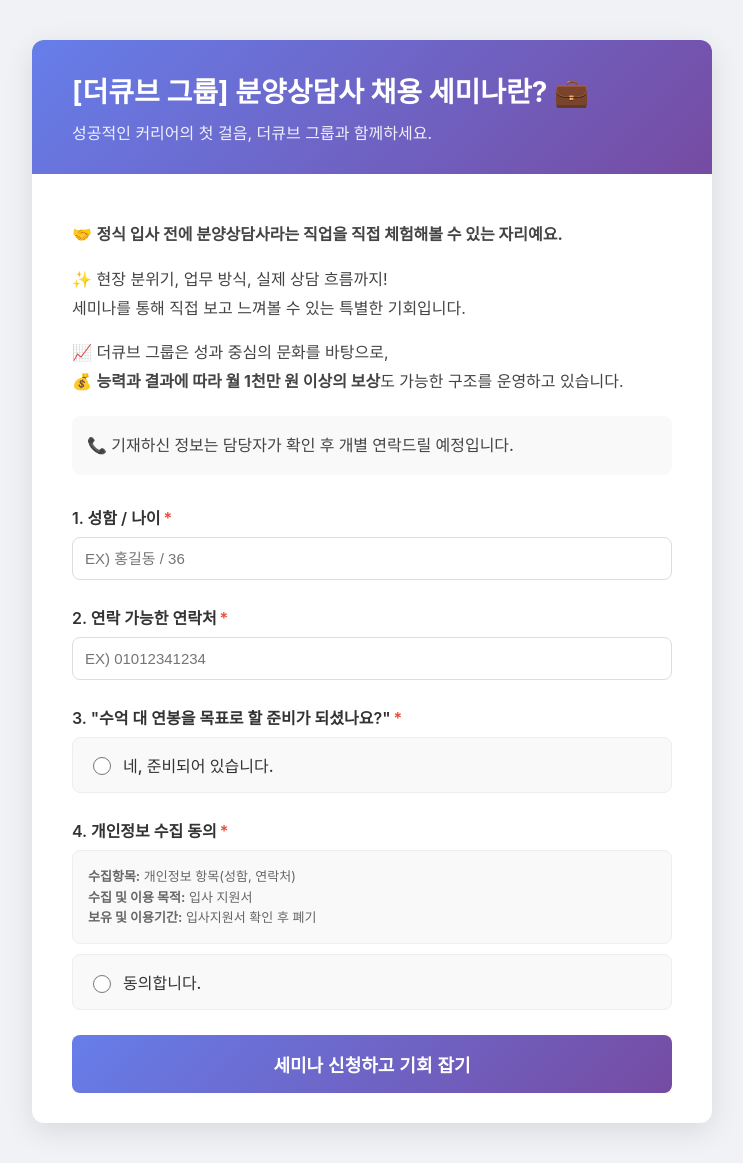
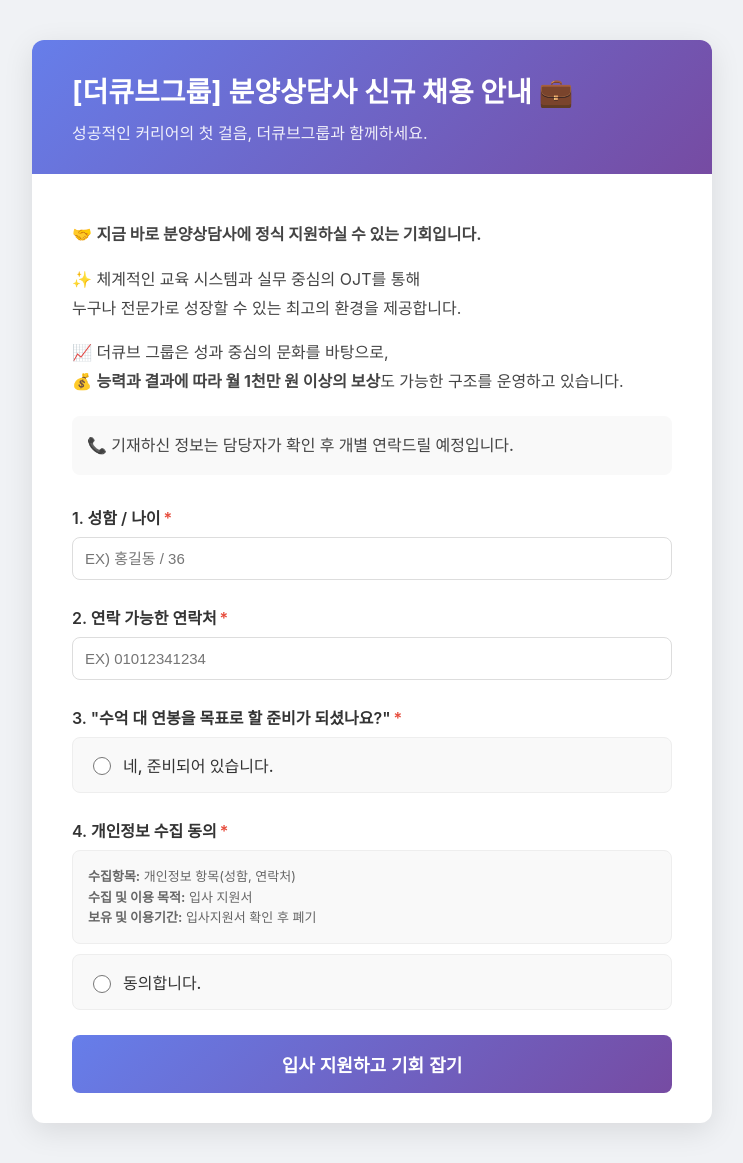
Before and after one commit to momentpro/jobskill, a plain HTML site: page index.html in a window 1280 px wide. Shown: the whole page, without its empty margins (268-1011 px from the left). Drawn offline with Linux system fonts and the light colour scheme; a web font is replaced by a local one.

Commit message:
Update index.html

```diff
--- a/index.html
+++ b/index.html
@@ -3,7 +3,7 @@
 <head>
     <meta charset="UTF-8">
     <meta name="viewport" content="width=device-width, initial-scale=1.0">
-    <title>[더큐브 그룹] 분양상담사 채용 세미나</title>
+    <title>[더큐브그룹] 분양상담사 신규 채용 안내</title>
     <style>
         /* CSS 스타일은 이전과 동일합니다. */
         @import url('https://cdn.jsdelivr.net/gh/orioncactus/pretendard/dist/web/static/pretendard.css');
@@ -33,13 +33,13 @@
 <body>
     <div class="form-wrapper">
         <div class="form-header">
-            <h1>[더큐브 그룹] 분양상담사 채용 세미나란? 💼</h1>
-            <p>성공적인 커리어의 첫 걸음, 더큐브 그룹과 함께하세요.</p>
+            <h1>[더큐브그룹] 분양상담사 신규 채용 안내 💼</h1>
+            <p>성공적인 커리어의 첫 걸음, 더큐브그룹과 함께하세요.</p>
         </div>
         <div class="form-body">
             <div class="form-description">
-                 <p>🤝 <strong>정식 입사 전에 분양상담사라는 직업을 직접 체험해볼 수 있는 자리예요.</strong></p>
-                <p>✨ 현장 분위기, 업무 방식, 실제 상담 흐름까지!<br>세미나를 통해 직접 보고 느껴볼 수 있는 특별한 기회입니다.</p>
+                 <p>🤝 <strong>지금 바로 분양상담사에 정식 지원하실 수 있는 기회입니다.</strong></p>
+                <p>✨ 체계적인 교육 시스템과 실무 중심의 OJT를 통해<br>누구나 전문가로 성장할 수 있는 최고의 환경을 제공합니다.</p>
                 <p>📈 더큐브 그룹은 성과 중심의 문화를 바탕으로,<br>💰 <strong>능력과 결과에 따라 월 1천만 원 이상의 보상</strong>도 가능한 구조를 운영하고 있습니다.</p>
                 <p class="highlight">📞 기재하신 정보는 담당자가 확인 후 개별 연락드릴 예정입니다.</p>
             </div>
@@ -74,7 +74,7 @@
                         </label>
                     </div>
                 </div>
-                <button type="submit" class="submit-btn" id="submit-button">세미나 신청하고 기회 잡기</button>
+                <button type="submit" class="submit-btn" id="submit-button">입사 지원하고 기회 잡기</button>
             </form>
         </div>
     </div>
@@ -95,16 +95,16 @@
             fetch(scriptURL, { method: 'POST', body: new FormData(form)})
                 .then(response => {
                     console.log('Success!', response);
-                    alert('신청이 성공적으로 완료되었습니다! 담당자가 곧 연락드릴 예정입니다.');
+                    alert('지원이 성공적으로 완료되었습니다! 담당자가 곧 연락드릴 예정입니다.');
                     form.reset(); // 폼 초기화
                     submitButton.disabled = false;
-                    submitButton.textContent = '세미나 신청하고 기회 잡기';
+                    submitButton.textContent = '입사 지원하고 기회 잡기';
                 })
                 .catch(error => {
                     console.error('Error!', error.message);
                     alert('오류가 발생했습니다. 잠시 후 다시 시도해주세요.');
                     submitButton.disabled = false;
-                    submitButton.textContent = '세미나 신청하고 기회 잡기';
+                    submitButton.textContent = '입사 지원하고 기회 잡기';
                 });
         });
     </script>
```
